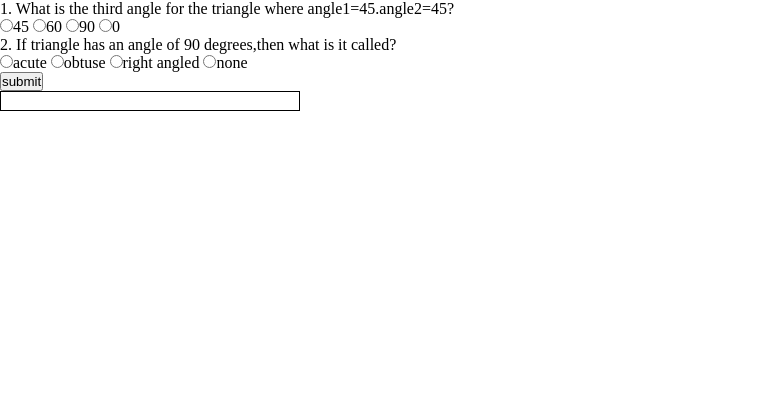
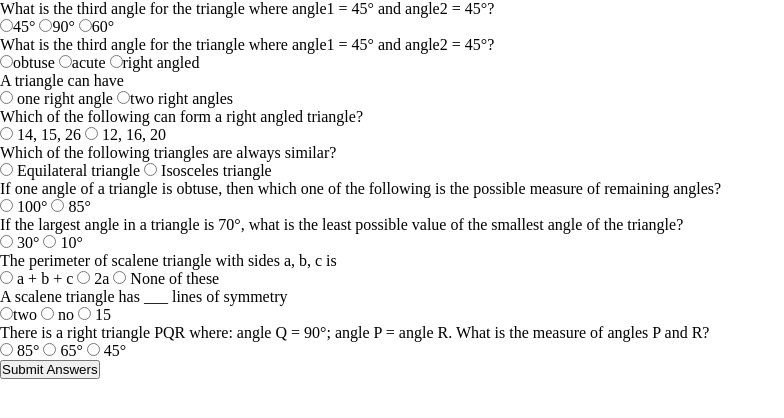
Before and after one commit to shubhamtiwari08/Triangle, a plain HTML site: page quiz.html in a window 1280 px wide. Shown: the whole page, without its empty margins (0-784 px from the left). Drawn offline with Linux system fonts and the light colour scheme.

Commit message:
added questions and logic

```diff
--- a/quiz.css
+++ b/quiz.css
@@ -4,9 +4,3 @@
     box-sizing: border-box;
 
 }
-
-#result {
-    width: 300px;
-    height: 20px;
-    border: 1px solid black;
-}
--- a/quiz.html
+++ b/quiz.html
@@ -11,104 +11,139 @@
 
 <body>
     <form class="quiz-form">
-        <div class="form-container">
-            <div class="qstn-container">
-                <p>1. What is the third angle for the triangle where angle1=45.angle2=45?</p>
-                <label><input type="radio" name="question-1" value="45">45</label>
-                <label><input type="radio" name="question-1" value="60">60</label>
-                <label><input type="radio" name="question-1" value="90">90</label>
-                <label><input type="radio" name="question-1" value="0">0</label>
-            </div>
-            <div class="qstn-container">
-                <p>2. If triangle has an angle of 90 degrees,then what is it called?</p>
-                <label><input type="radio" name="question-2" value="acute">acute</label>
-                <label><input type="radio" name="question-2" value="obtuse">obtuse</label>
-                <label><input type="radio" name="question-2" value="right angled">right angled</label>
-                <label><input type="radio" name="question-2" value="none">none</label>
-            </div>
+        <div class="question-container">
+            <p>
+                What is the third angle for the triangle where angle1 = 45° and
+                angle2 = 45°?
+            </p>
+            <label><input type="radio" name="question1" value="45°" />45°</label>
+            <label><input type="radio" name="question1" value="90°" />90°</label>
+            <label><input type="radio" name="question1" value="60°" />60°</label>
+        </div>
+        <div class="question-container">
+            <p>
+                What is the third angle for the triangle where angle1 = 45° and
+                angle2 = 45°?
+            </p>
+            <label>
+                <input type="radio" name="question2" value="obtuse" />obtuse
+            </label>
+            <label><input type="radio" name="question2" value="acute" />acute</label>
+            <label><input type="radio" name="question2" value="right angled" />right
+                angled</label>
+        </div>
+        <div class="question-container">
+            <p>A triangle can have</p>
+            <label>
+                <input type="radio" name="question3" value="one right angle" />
+                one right angle
+            </label>
+            <label><input type="radio" name="question3" value="two right angles" />two
+                right angles</label>
+        </div>
+        <div class="question-container">
+            <p>Which of the following can form a right angled triangle?</p>
+            <label>
+                <input type="radio" name="question4" value="14, 15, 26" />
+                14, 15, 26
+            </label>
+            <label>
+                <input type="radio" name="question4" value="12, 16, 20" />
+                12, 16, 20</label>
+        </div>
+        <div class="question-container">
+            <p>Which of the following triangles are always similar?</p>
+            <label>
+                <input type="radio" name="question5" value="Equilateral triangle" />
+                Equilateral triangle
+            </label>
+            <label>
+                <input type="radio" name="question5" value="Isosceles triangle" />
+                Isosceles triangle</label>
+        </div>
+        <div class="question-container">
+            <p>
+                If one angle of a triangle is obtuse, then which one of the
+                following is the possible measure of remaining angles?
+            </p>
+            <label>
+                <input type="radio" name="question6" value="100°" />
+                100°
+            </label>
+            <label>
+                <input type="radio" name="question6" value="85°" />
+                85°</label>
+        </div>
+
+        <div class="question-container">
+            <p>
+                If the largest angle in a triangle is 70°, what is the least
+                possible value of the smallest angle of the triangle?
+            </p>
+            <label>
+                <input type="radio" name="question7" value="30°" />
+                30°
+            </label>
+            <label>
+                <input type="radio" name="question7" value="10°" />
+                10°
+            </label>
+        </div>
+
+        <div class="question-container">
+            <p>The perimeter of scalene triangle with sides a, b, c is</p>
+            <label>
+                <input type="radio" name="question8" value="a + b + c" />
+                a + b + c
+            </label>
+            <label>
+                <input type="radio" name="question8" value="2a" />
+                2a
+            </label>
+            <label>
+                <input type="radio" name="question8" value="None of these" />
+                None of these
+            </label>
+        </div>
+
+        <div class="question-container">
+            <p>A scalene triangle has ___ lines of symmetry</p>
+            <label>
+                <input type="radio" name="question9" value="two" />two
+            </label>
+            <label>
+                <input type="radio" name="question9" value="no" />
+                no
+            </label>
+            <label>
+                <input type="radio" name="question9" value="15" />
+                15
+            </label>
+        </div>
+
+        <div class="question-container">
+            <p>
+                There is a right triangle PQR where: angle Q = 90°; angle P = angle
+                R. What is the measure of angles P and R?
+            </p>
+            <label>
+                <input type="radio" name="question10" value="85°" />
+                85°
+            </label>
+            <label>
+                <input type="radio" name="question10" value="65°" />
+                65°
+            </label>
+            <label>
+                <input type="radio" name="question10" value="45°" />
+                45°
+            </label>
+        </div>
     </form>
+    <button class="btn-check" id="submit-answers-btn">Submit Answers</button>
+    <h2 class="output" id="result"></h2>
 
 
-    <!-- <div class="qstn-container">
-                <p>3. A triangle can have</p>
-                <label><input type="radio" name="question-3" value="one right angle45">one right angle</label>
-                <label><input type="radio" name="question-3" value="zero right angles">zero right angles</label>
-                <label><input type="radio" name="question-3" value="one right angle45">one right angle</label>
-                <label><input type="radio" name="question-3" value="three right angles">three right angles</label>
-
-
-            </div>
-            <div class="qstn-container">
-                <p>4. Which of the following can form a right angled triangle?</p>
-                <label><input type="radio" name="question-4" value="3, 4, 5">3, 4, 5</label>
-                <label><input type="radio" name="question-4" value="11, 19, 20">11, 19, 20</label>
-                <label><input type="radio" name="question-4" value="14, 6, 26">14, 6, 26</label>
-                <label><input type="radio" name="question-4" value="12, 16, 7">12, 16, 7</label>
-
-            </div>
-            <div class="qstn-container">
-                <p>5. Which of the following triangles are always similar?</p>
-                <label><input type="radio" name="question-5" value="Equilateral triangle">Equilateral triangle</label>
-                <label><input type="radio" name="question-5" value="Isosceles triangle">Isosceles triangle</label>
-                <label><input type="radio" name="question-5" value="Scalene triangle">Scalene triangle</label>
-                <label><input type="radio" name="question-5" value="all triangle">all triangles</label>
-
-            </div>
-            <div class="qstn-container">
-                <p>6. If one angle of a triangle is obtuse, then which one of the following is the possible measure of
-                    remaining
-                    angles? </p>
-                <label><input type="radio" name="question-6" value="100°">100°</label>
-                <label><input type="radio" name="question-6" value="25°">25°</label>
-                <label><input type="radio" name="question-6" value="120°">120°</label>
-                <label><input type="radio" name="question-6" value="0°">0°</label>
-
-
-            </div>
-            <div class="qstn-container">
-                <p>7. If the largest angle in a triangle is 70°, what is the least possible value of the smallest angle
-                    of
-                    the
-                    triangle? </p>
-                <label><input type="radio" name="question-7" value="60°">60°</label>
-                <label><input type="radio" name="question-7" value="10°">10°</label>
-                <label><input type="radio" name="question-7" value="30°">30°</label>
-                <label><input type="radio" name="question-7" value="0°">0°</label>
-
-
-            </div>
-            <div class="qstn-container">
-                <p>8. The perimeter of scalene triangle with sides a, b, c is</p>
-                <label><input type="radio" name="question-8" value="a + b + c">a + b + c</label>
-                <label><input type="radio" name="question-8" value="2a">2a</label>
-                <label><input type="radio" name="question-8" value="3a">3a</label>
-                <label><input type="radio" name="question-8" value="none of these">none of these</label>
-            </div>
-            <div class="qstn-container">
-                <p>9. A scalene triangle has ___ lines of symmetry</p>
-                <label><input type="radio" name="question-9" value="3">3</label>
-                <label><input type="radio" name="question-9" value="0">0</label>
-                <label><input type="radio" name="question-9" value="1">1</label>
-                <label><input type="radio" name="question-9" value="15">15</label>
-            </div>
-            <div class="qstn-container">
-                <p>10.There is a right triangle PQR where: angle Q = 90°; angle P = angle R. What is the measure of
-                    angles P
-                    and
-                    R? </p>
-                <label><input type="radio" name="question-10" value=" 25°,85°"> 25°,85°</label>
-                <label><input type="radio" name="question-10" value="25°,65°">25°,65°</label>
-                <label><input type="radio" name="question-10" value="45°,45°">45°,45°</label>
-                <label><input type="radio" name="question-10" value="45°,20°">45°,20°</label>
-            </div> -->
-
-
-
-
-
-
-    <button id="submit-btn">submit</button>
-    <div id="result"></div>
     <script src="quiz.js"></script>
 </body>
 
--- a/quiz.js
+++ b/quiz.js
@@ -1,29 +1,34 @@
-var quizForm = document.querySelectorAll(".quiz-form")
-var submitButton = document.querySelector("#submit-btn")
-var result = document.querySelector("#result")
-
-correctAnswers = ["90", "right angled", "one right angle", "3,4,5", "25°", "10°", "a+b+c", "0", "45°,45°"]
 
 
+const quizform = document.querySelector(".quiz-form");
+const submitBtn = document.querySelector("#submit-answers-btn");
+const outputEl = document.querySelector(".output");
 
+const correctAnswers = [
+    "90°",
+    "right angled",
+    "one right angle",
+    "12, 16, 20",
+    "Equilateral triangle",
+    "100°",
+    "30°",
+    "a + b + c",
+    "no",
+    "45°",
+];
 
-function Marks() {
-    // let score = 0
-    // let index = 0
-    // const formResults = new FormData(quizForm)
-    // for (let value of formResults.values()) {
-    //     if (value === correctAnswers[index]) {
-    //         score = score + 1
-    //     }
-
-    //     index = index + 1
-
-
-    // }
-
-    console.log("clicked")
-
-    // result.textContent = "Your score is :" + score
+function calculateScore() {
+    const formResults = new FormData(quizform);
+    let score = 0,
+        index = 0;
+    for (let value of formResults.values()) {
+        if (value === correctAnswers[index]) {
+            score = score + 1;
+        }
+        index = index + 1;
+    }
+    // console.log("The score is "+score);
+    outputEl.innerText = "The score is " + score;
 }
 
-submitButton.addEventListener("click", Marks)
+submitBtn.addEventListener("click", calculateScore);
```
